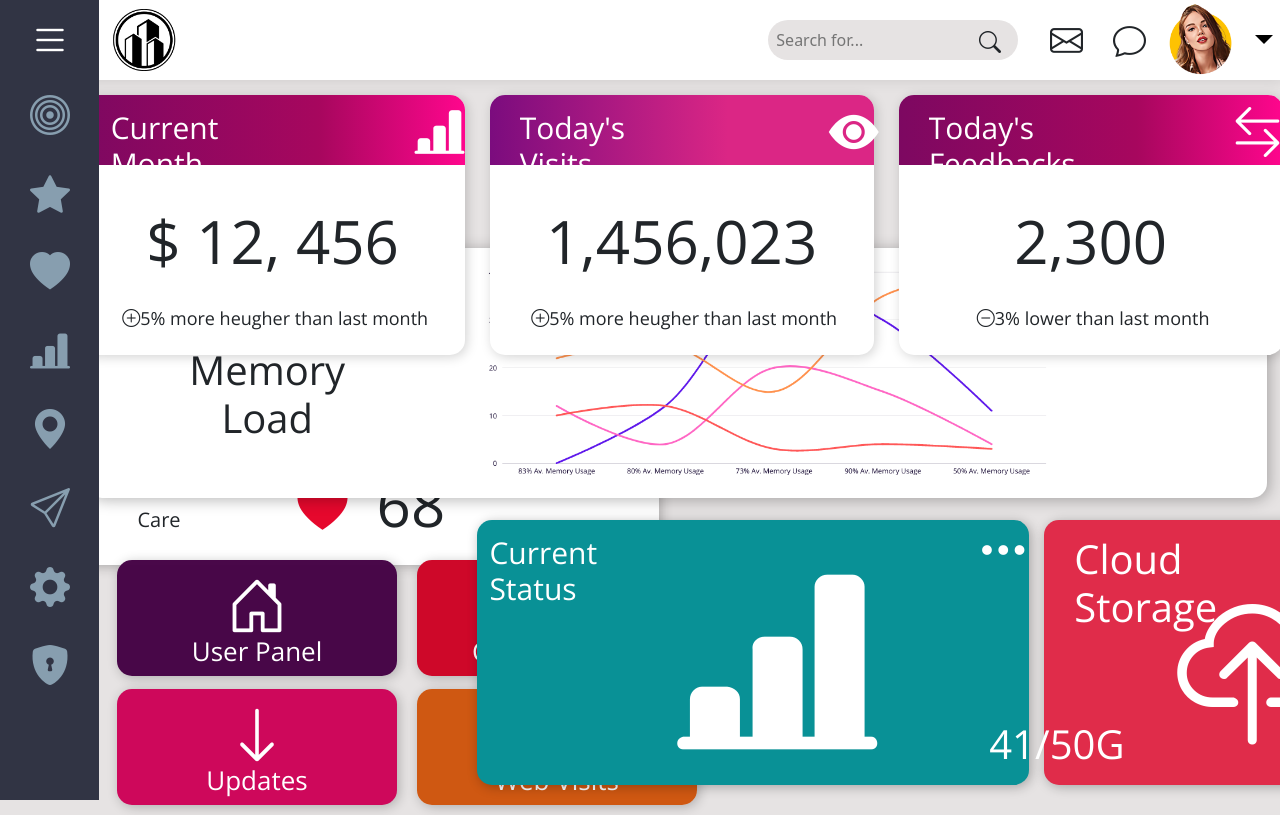
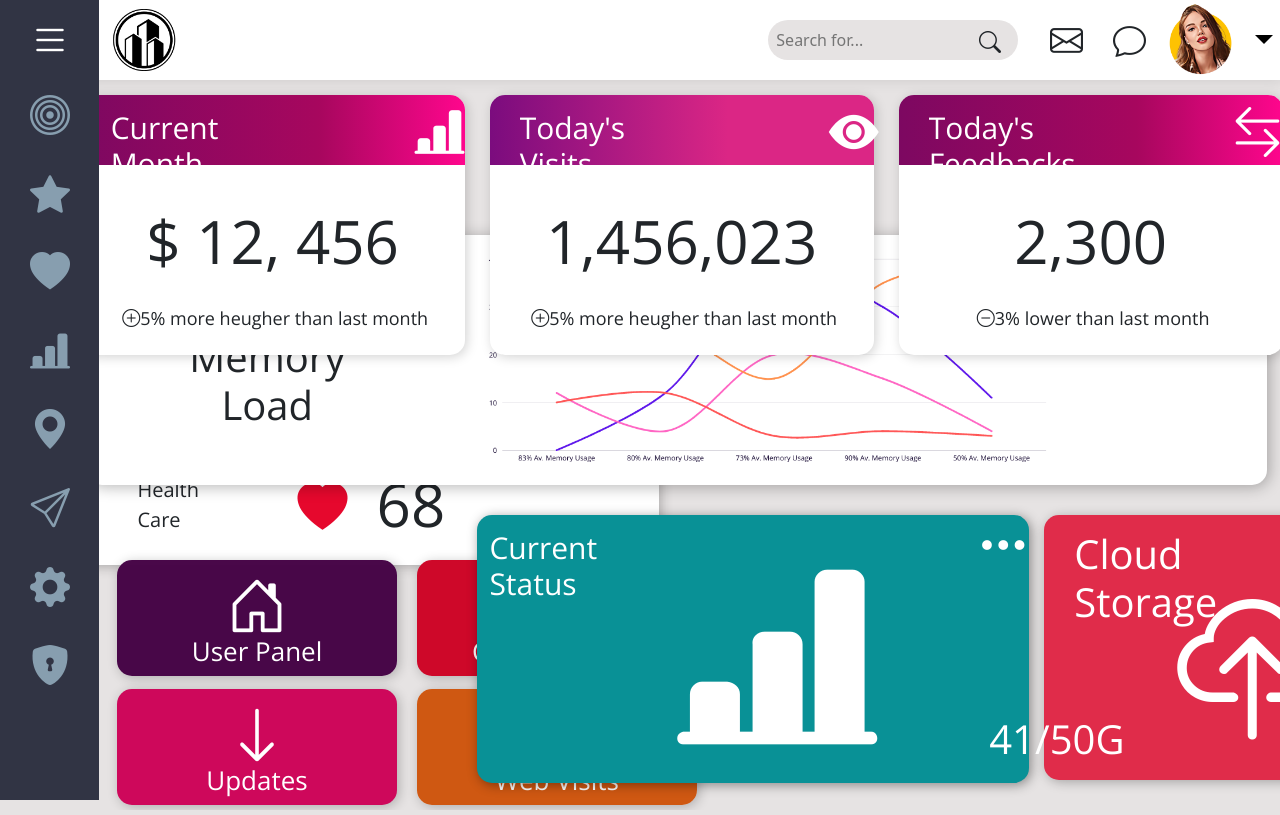
Before and after one commit to eu-waliston/Admin-Dashboard, a React (Create React App) app: page / in a window 1280 px wide. Shown: the top 815 px of the page. Built offline with nearby package versions, Linux system fonts and the light colour scheme.

Commit message:
Dashboard Positions

```diff
--- a/src/components/dashboard/Dashboard.css
+++ b/src/components/dashboard/Dashboard.css
@@ -235,7 +235,7 @@
     border-radius: 15px;
     box-shadow: 2px 2px 15px rgba(0, 0, 0, 0.288);
     height: 250px;
-    top: 6px;
+    top: -7px;
 }
 .dashboard__content_4  > img{
     width: 580px;
@@ -269,17 +269,19 @@
 .dashboard__content_5 {
     display: flex;
     gap: 15px;
+    top: -5px;
 
 }
 .card__c5 {
     background-color: rgb(9, 145, 150);
-    width: 580px;
-    height: 265px;
+    width: 587px;
+    height: 268px;
     display: flex;
     border-radius: 15px;
-    box-shadow: 2px 2px 12px rgba(0, 0, 0, 0.281);
+    box-shadow: 2px 2px 12px rgba(0, 0, 0, 0.411);
     position: relative;
     margin-left: -9px;
+
 }
 
 
```
